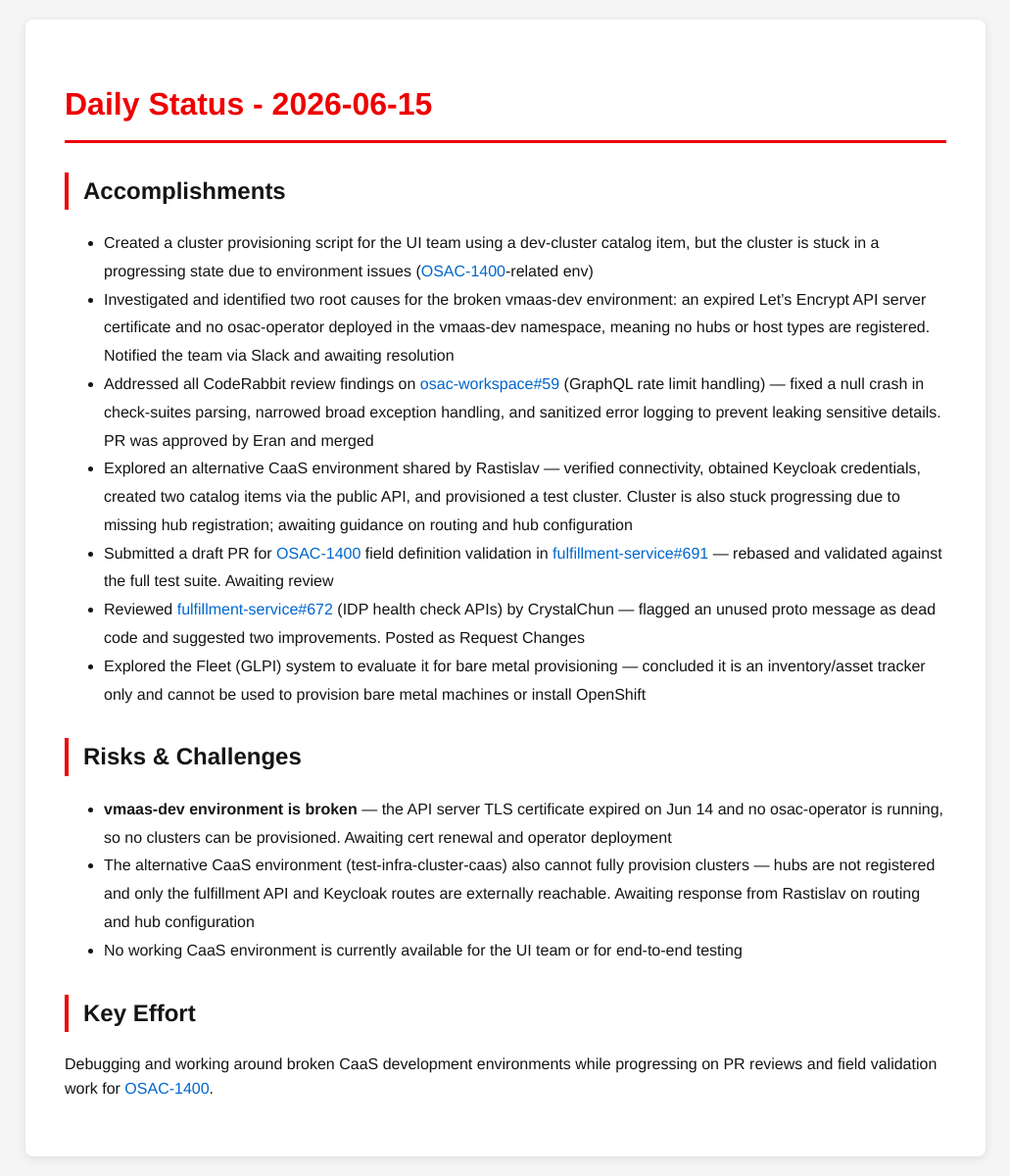
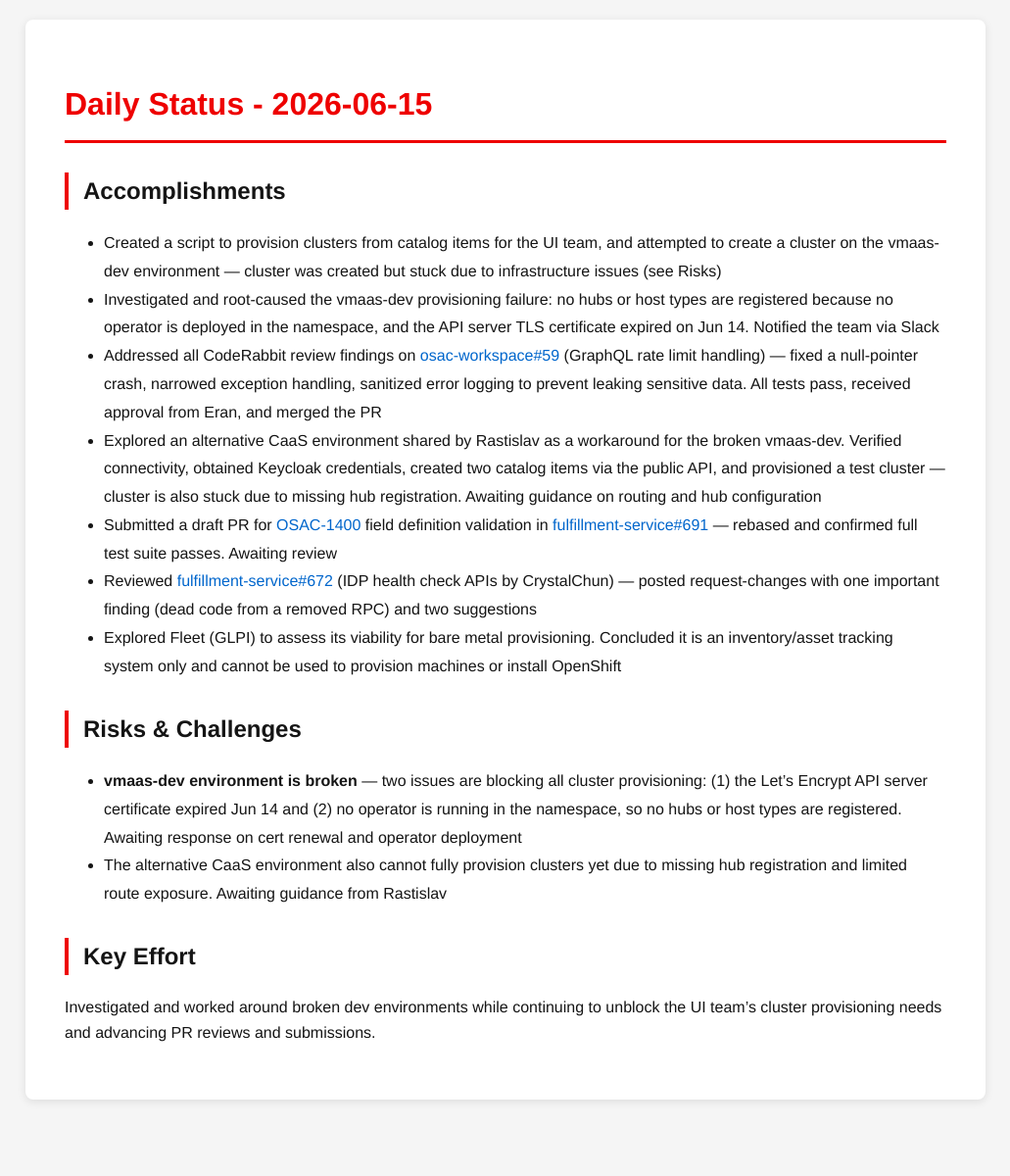
Before and after one commit to tzvatot/daily-status, a Jekyll site: the page built from 2026-06-15.md, in a window 1280 px wide. Shown: the whole page at 98% size, without its empty margins (124-1155 px from the left). Built offline with Jekyll 4.4.1, drawn with Linux system fonts in a browser that asks for light colours; after the commit the page ends 1142 px from its top, so only the background shows below that.

Commit message:
Daily status update - 2026-06-15

```diff
--- a/2026-06-15.md
+++ b/2026-06-15.md
@@ -7,18 +7,17 @@
 # Daily Status - 2026-06-15
 
 ## Accomplishments
-- Created a cluster provisioning script for the UI team using a dev-cluster catalog item, but the cluster is stuck in a progressing state due to environment issues ([OSAC-1400](https://redhat.atlassian.net/browse/OSAC-1400)-related env)
-- Investigated and identified two root causes for the broken vmaas-dev environment: an expired Let's Encrypt API server certificate and no osac-operator deployed in the vmaas-dev namespace, meaning no hubs or host types are registered. Notified the team via Slack and awaiting resolution
-- Addressed all CodeRabbit review findings on [osac-workspace#59](https://github.com/osac-project/osac-workspace/pull/59) (GraphQL rate limit handling) — fixed a null crash in check-suites parsing, narrowed broad exception handling, and sanitized error logging to prevent leaking sensitive details. PR was approved by Eran and merged
-- Explored an alternative CaaS environment shared by Rastislav — verified connectivity, obtained Keycloak credentials, created two catalog items via the public API, and provisioned a test cluster. Cluster is also stuck progressing due to missing hub registration; awaiting guidance on routing and hub configuration
-- Submitted a draft PR for [OSAC-1400](https://redhat.atlassian.net/browse/OSAC-1400) field definition validation in [fulfillment-service#691](https://github.com/osac-project/fulfillment-service/pull/691) — rebased and validated against the full test suite. Awaiting review
-- Reviewed [fulfillment-service#672](https://github.com/osac-project/fulfillment-service/pull/672) (IDP health check APIs) by CrystalChun — flagged an unused proto message as dead code and suggested two improvements. Posted as Request Changes
-- Explored the Fleet (GLPI) system to evaluate it for bare metal provisioning — concluded it is an inventory/asset tracker only and cannot be used to provision bare metal machines or install OpenShift
+- Created a script to provision clusters from catalog items for the UI team, and attempted to create a cluster on the vmaas-dev environment — cluster was created but stuck due to infrastructure issues (see Risks)
+- Investigated and root-caused the vmaas-dev provisioning failure: no hubs or host types are registered because no operator is deployed in the namespace, and the API server TLS certificate expired on Jun 14. Notified the team via Slack
+- Addressed all CodeRabbit review findings on [osac-workspace#59](https://github.com/osac-project/osac-workspace/pull/59) (GraphQL rate limit handling) — fixed a null-pointer crash, narrowed exception handling, sanitized error logging to prevent leaking sensitive data. All tests pass, received approval from Eran, and merged the PR
+- Explored an alternative CaaS environment shared by Rastislav as a workaround for the broken vmaas-dev. Verified connectivity, obtained Keycloak credentials, created two catalog items via the public API, and provisioned a test cluster — cluster is also stuck due to missing hub registration. Awaiting guidance on routing and hub configuration
+- Submitted a draft PR for [OSAC-1400](https://redhat.atlassian.net/browse/OSAC-1400) field definition validation in [fulfillment-service#691](https://github.com/osac-project/fulfillment-service/pull/691) — rebased and confirmed full test suite passes. Awaiting review
+- Reviewed [fulfillment-service#672](https://github.com/osac-project/fulfillment-service/pull/672) (IDP health check APIs by CrystalChun) — posted request-changes with one important finding (dead code from a removed RPC) and two suggestions
+- Explored Fleet (GLPI) to assess its viability for bare metal provisioning. Concluded it is an inventory/asset tracking system only and cannot be used to provision machines or install OpenShift
 
 ## Risks & Challenges
-- **vmaas-dev environment is broken** — the API server TLS certificate expired on Jun 14 and no osac-operator is running, so no clusters can be provisioned. Awaiting cert renewal and operator deployment
-- The alternative CaaS environment (test-infra-cluster-caas) also cannot fully provision clusters — hubs are not registered and only the fulfillment API and Keycloak routes are externally reachable. Awaiting response from Rastislav on routing and hub configuration
-- No working CaaS environment is currently available for the UI team or for end-to-end testing
+- **vmaas-dev environment is broken** — two issues are blocking all cluster provisioning: (1) the Let's Encrypt API server certificate expired Jun 14 and (2) no operator is running in the namespace, so no hubs or host types are registered. Awaiting response on cert renewal and operator deployment
+- The alternative CaaS environment also cannot fully provision clusters yet due to missing hub registration and limited route exposure. Awaiting guidance from Rastislav
 
 ## Key Effort
-Debugging and working around broken CaaS development environments while progressing on PR reviews and field validation work for [OSAC-1400](https://redhat.atlassian.net/browse/OSAC-1400).
+Investigated and worked around broken dev environments while continuing to unblock the UI team's cluster provisioning needs and advancing PR reviews and submissions.
```
